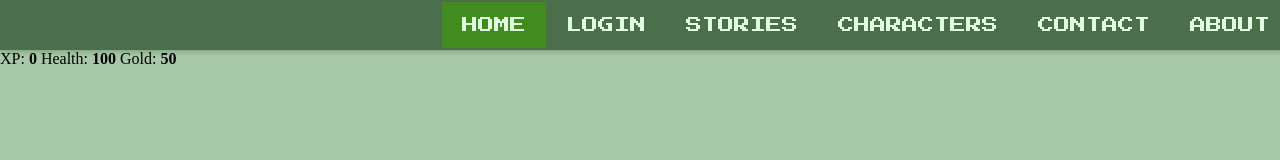
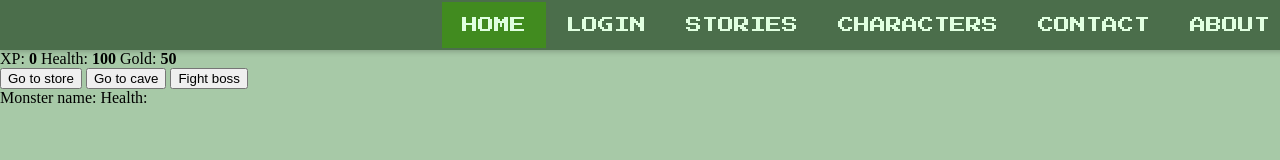
Before and after one commit to ruairi212/textbasedrp, a plain HTML site: page frontend/index.html in a window 1280 px wide. Drawn offline with Linux system fonts and the light colour scheme.

Commit message:
buttons test

```diff
--- a/frontend/index.html
+++ b/frontend/index.html
@@ -22,6 +22,15 @@
         <span class="stat">Health: <strong><span id ="healthText">100</span></strong></span>
         <span class="stat">Gold: <strong><span id ="goldText">50</span></strong></span>
     </div>
+    <div id="controls">
+        <button id="button1">Go to store</button>
+        <button id="button2">Go to cave</button>
+        <button id="button3">Fight boss</button>
+    </div>
+    <div id="monsterStats">
+        <span class="stat">Monster name: <strong><span id="monsterName"></span></strong></span>
+        <span class="stat">Health: <strong><span id="monsterHealth"></span></strong></span>
+    </div>
 </div>
 
 </body>
```
